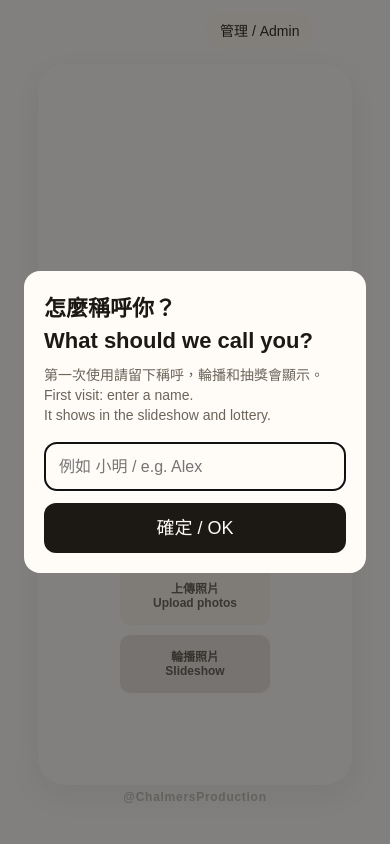
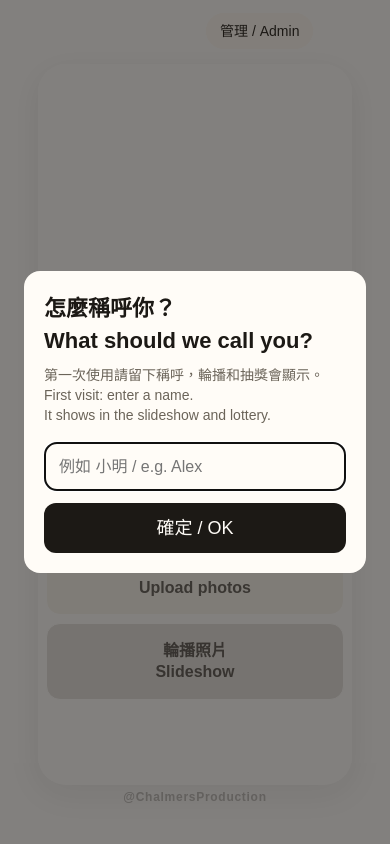
Before and after one commit to Chalmers-Chang/photo-upload, a Flask app: template web/templates/project_home.html in a window 390 px wide. Run offline with Flask 3, Linux system fonts and the light colour scheme; the template is opened without the code that fills it, so the values that code supplies are empty.

Commit message:
Refine project home button styles and update MEMORY.md
- Adjusted button layout in `project_home.html` to use responsive widths and improved padding for better usability.
- Updated button styles to enhance visual consistency, including font size and border radius adjustments.
- Revised `MEMORY.md` to reflect changes in project folder structure and detailed button styling specifications.

```diff
--- a/web/templates/project_home.html
+++ b/web/templates/project_home.html
@@ -101,26 +101,32 @@
   .pjt-stage .actions {
     display: grid;
     gap: 0.2cm;
-    width: 4cm;
+    width: min(720px, 100%);
     margin-top: 0.2cm;
     justify-self: center;
     box-sizing: border-box;
   }
   .pjt-stage .btn {
     box-sizing: border-box;
-    width: 4cm;
-    max-width: 4cm;
-    height: 1.6cm;
+    width: 100%;
+    height: auto;
     display: grid;
     place-items: center;
     white-space: pre-line;
-    padding: 0.08cm 0.12cm;
-    font-size: 12px;
+    padding: 22px 20px;
+    font-size: 18px;
     font-weight: 700;
-    line-height: 1.2;
-    border-radius: 0.3cm;
+    line-height: 1.35;
+    border-radius: 16px;
     color: rgba(28, 25, 21, {{ 1 - cfg.button_text_fade }});
     border: 1px solid #fff;
+  }
+  @media (max-width: 640px) {
+    .pjt-stage .btn {
+      padding: 16px 14px;
+      font-size: 16px;
+      border-radius: 14px;
+    }
   }
   .pjt-stage .btn:not(.secondary):not(.lottery) {
     background: color-mix(in srgb, {{ cfg.upload_btn_color }} {{ (1 - cfg.button_fade) * 100 }}%, transparent);
```
Also changed, not shown: web/MEMORY.md (+1 -1 lines).
